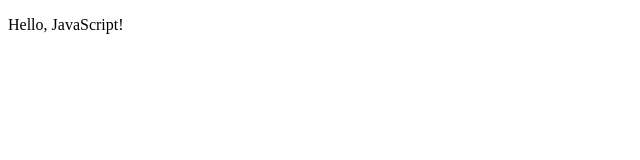
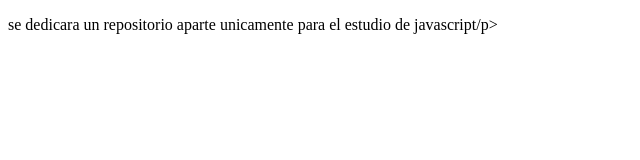
Before and after one commit to Jrgil20/learnhtml, a plain HTML site: page modulo12/index.html in a window 1280 px wide. Shown: the whole page, without its empty margins (0-640 px from the left). Drawn offline with Linux system fonts and the light colour scheme.

Commit message:
javascript

```diff
--- a/modulo12/index.html
+++ b/modulo12/index.html
@@ -6,7 +6,7 @@
     <title>Document</title>
 </head>
 <body>
-    <p>Hello, JavaScript!</p>
+    <p>se dedicara un repositorio aparte unicamente para el estudio de javascript/p>
 </body>
 <script type="text/javascript">
     console.log("Hello World");
```
Also changed, not shown: 1 other file.
